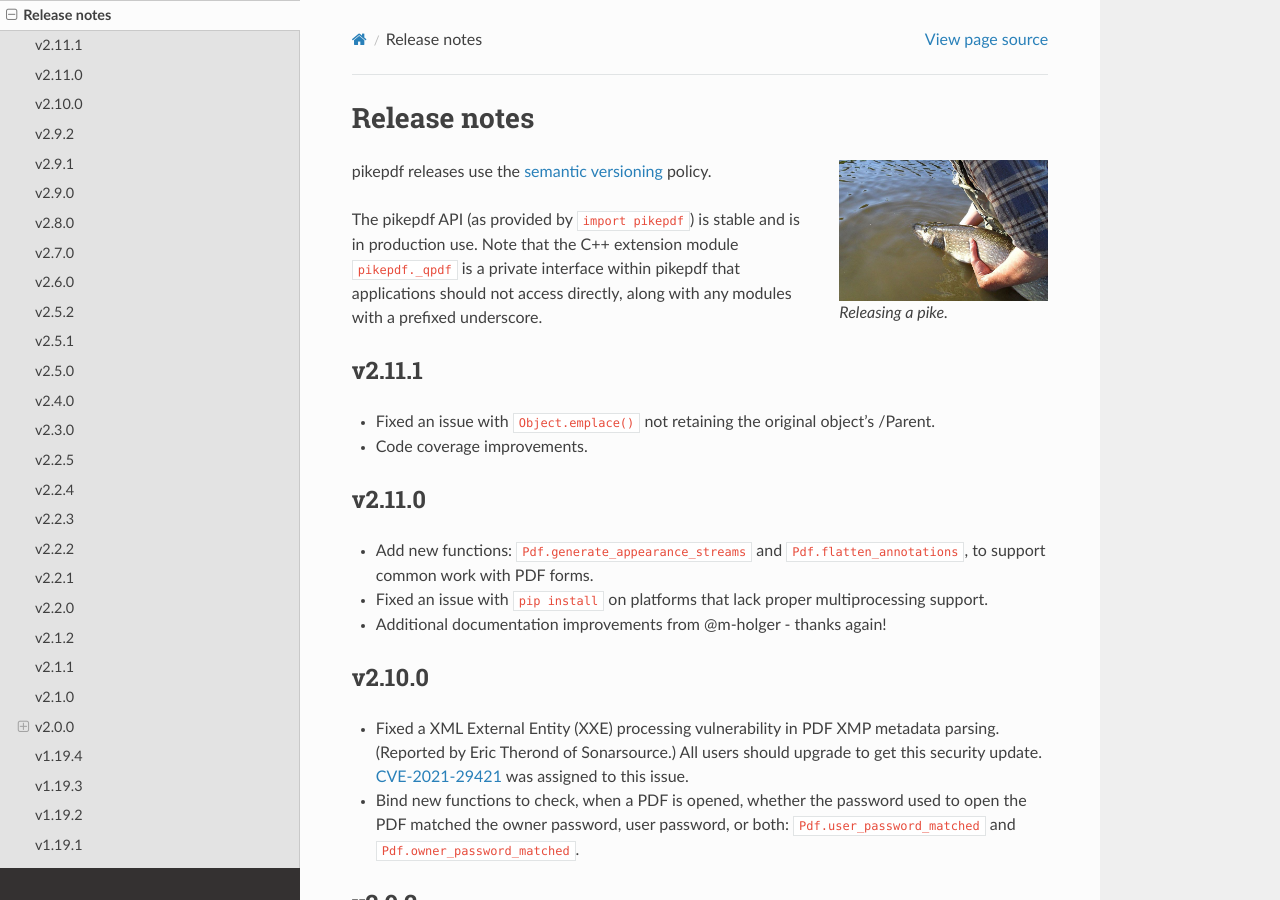
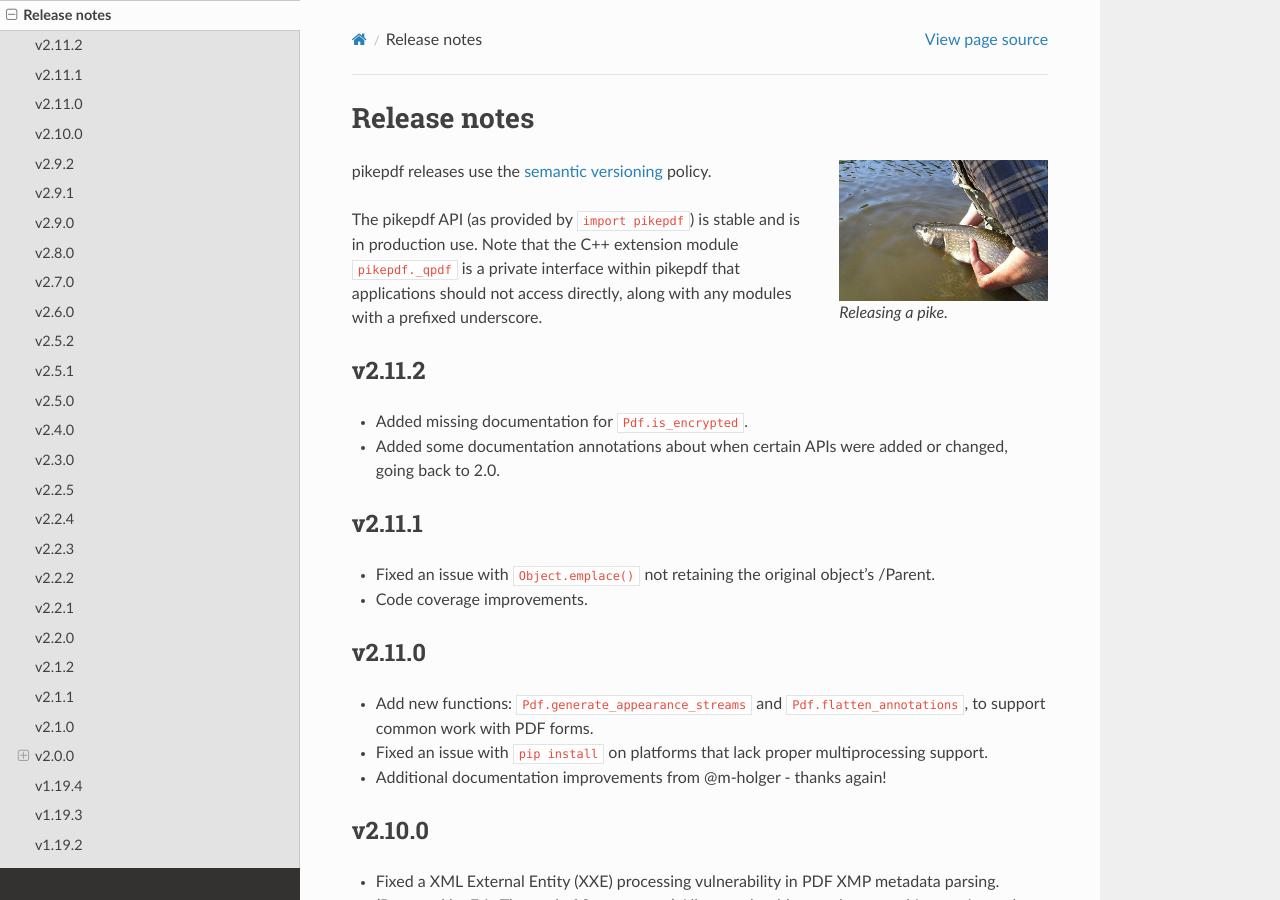
Before and after one commit to pikepdf/pikepdf, a Sphinx documentation site: the page built from docs/release_notes.rst, in a window 1280 px wide and 900 px high. Built offline with Sphinx 7.4.7 and the Read the Docs theme 2.0.0, drawn with Linux system fonts in a browser that asks for light colours; pages that are not in the unit, such as notebooks, are missing from menus; the version number could not be read and is left out.

Commit message:
v2.11.2 release notes

```diff
--- a/docs/release_notes.rst
+++ b/docs/release_notes.rst
@@ -17,6 +17,13 @@ The pikepdf API (as provided by ``import pikepdf``) is stable and
 is in production use. Note that the C++ extension module
 ``pikepdf._qpdf`` is a private interface within pikepdf that applications
 should not access directly, along with any modules with a prefixed underscore.
+
+v2.11.2
+=======
+
+-  Added missing documentation for ``Pdf.is_encrypted``.
+-  Added some documentation annotations about when certain APIs were added or
+   changed, going back to 2.0.
 
 v2.11.1
 =======
```
